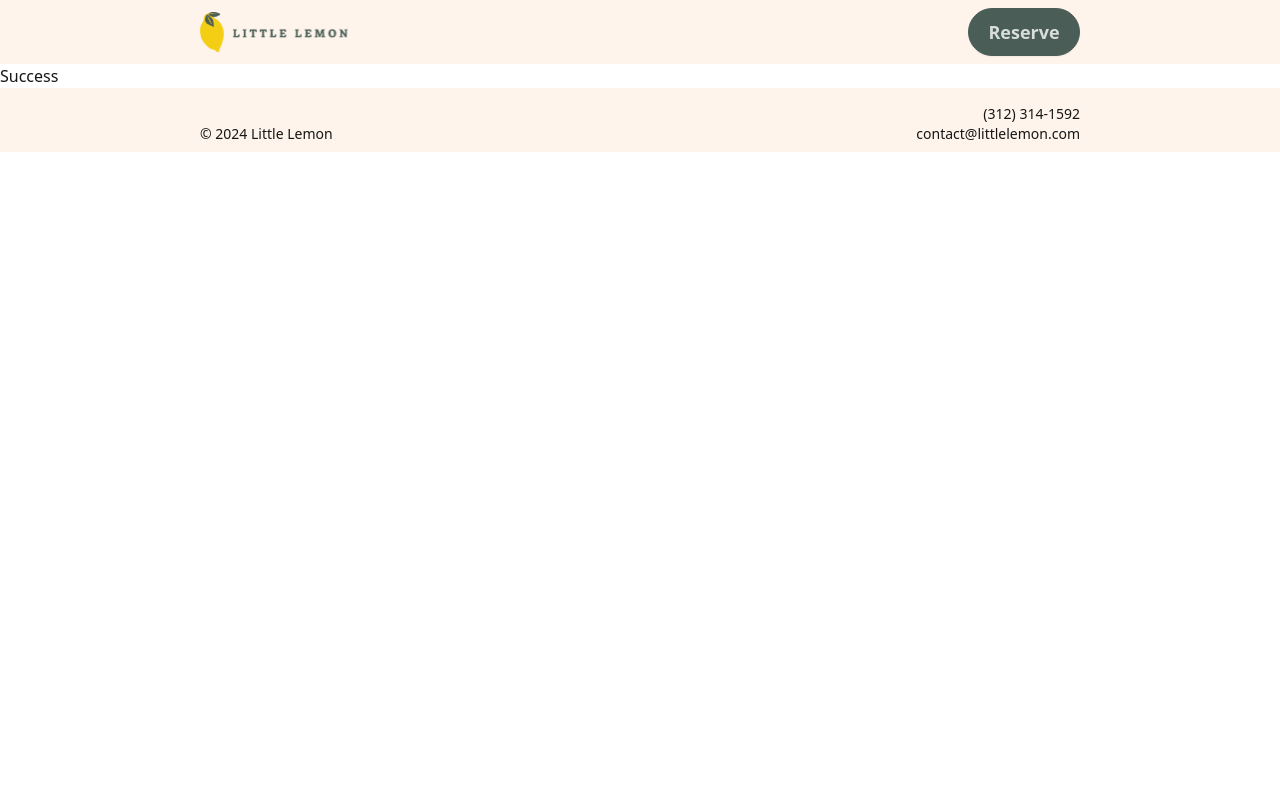
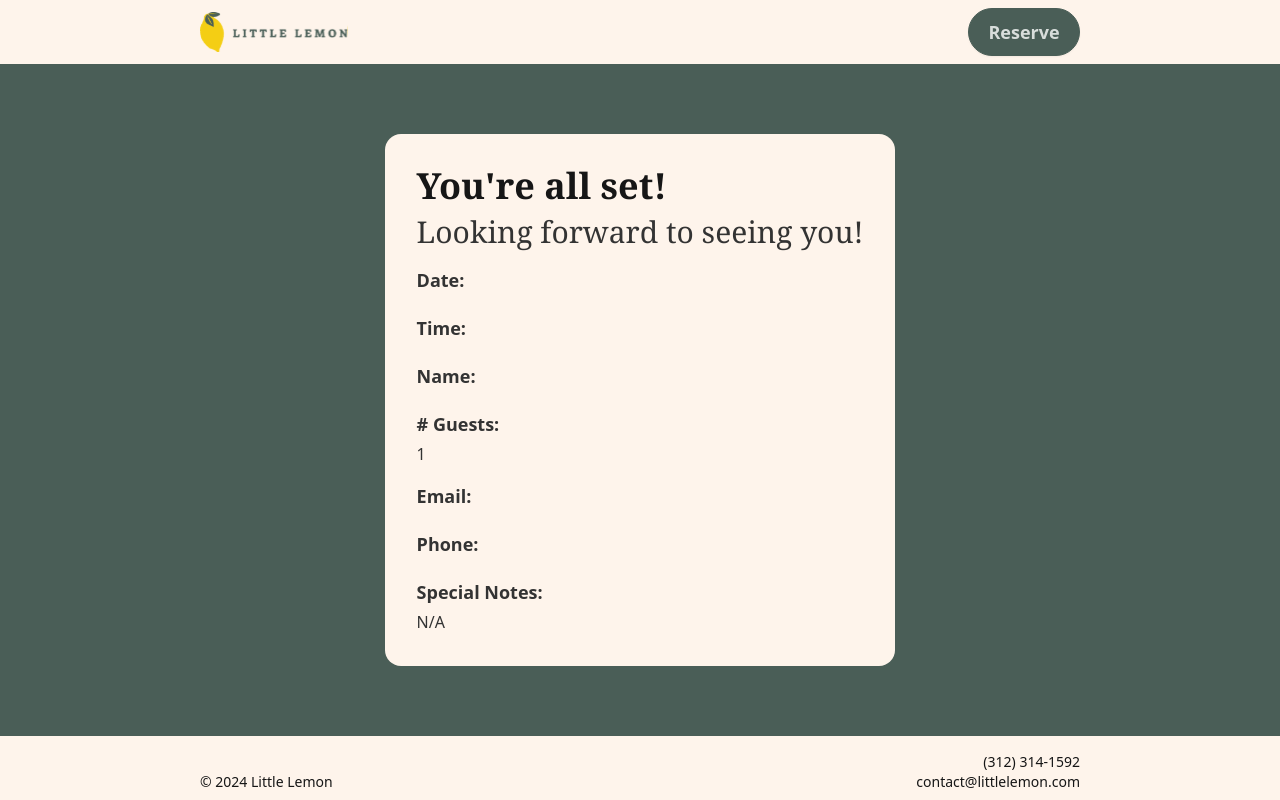
Before and after one commit to BKSchatzki/capstone-project, a React (Vite) app: page /success in a window 1280 px wide. Built offline with nearby package versions, Linux system fonts and the light colour scheme.

Commit message:
Implement validation and success page

```diff
--- a/package.json
+++ b/package.json
@@ -10,10 +10,12 @@
     "preview": "vite preview"
   },
   "dependencies": {
+    "formik": "^2.4.6",
     "lucide-react": "^0.378.0",
     "react": "^18.2.0",
     "react-dom": "^18.2.0",
-    "react-router-dom": "^6.23.1"
+    "react-router-dom": "^6.23.1",
+    "yup": "^1.4.0"
   },
   "devDependencies": {
     "@types/react": "^18.2.66",
--- a/src/components/Form.tsx
+++ b/src/components/Form.tsx
@@ -1,14 +1,51 @@
+import { useFormik } from 'formik';
+import { useNavigate } from 'react-router-dom';
+import * as Yup from 'yup';
+
 import Wrapper from './Wrapper';
 
 const availableTimes = ['17:00', '17:30', '18:00', '18:30', '19:00', '19:30', '20:00'];
 
 const Form = () => {
+  const navigate = useNavigate();
+
+  const formik = useFormik({
+    initialValues: {
+      date: new Date().toISOString().split('T')[0],
+      time: availableTimes[0],
+      name: '',
+      guests: 1,
+      email: '',
+      phone: '',
+      specialNotes: '',
+    },
+    validationSchema: Yup.object({
+      date: Yup.date().required('Please select a date'),
+      time: Yup.string().required('Please select a time'),
+      name: Yup.string().required('Please enter your name'),
+      guests: Yup.number()
+        .required('Please enter the number of guests')
+        .min(1, 'Please enter at least 1 guest')
+        .max(20, 'Please enter at most 20 guests'),
+      email: Yup.string().email('Invalid email address').required('Please enter your email'),
+      phone: Yup.string().required('Please enter your phone number'),
+      specialNotes: Yup.string(),
+    }),
+    onSubmit: (values) => {
+      localStorage.setItem('formData', JSON.stringify(values));
+      navigate('/success');
+    },
+  });
+
   return (
     <div className={`bg-primary`}>
       <Wrapper>
         <h1 className={`text-accent font-serif text-3xl font-bold`}>Reserve a table</h1>
         <p className={`text-base-200 pb-4 text-lg`}>Please fill the form below:</p>
-        <form className={`text-neutral flex w-full max-w-sm flex-col gap-4 px-4`}>
+        <form
+          onSubmit={formik.handleSubmit}
+          className={`text-neutral flex w-full max-w-sm flex-col gap-4 px-4`}
+        >
           <div className={`flex flex-col gap-1`}>
             <label
               htmlFor={`date`}
@@ -20,8 +57,14 @@ const Form = () => {
               type={'date'}
               id={'date'}
               defaultValue={new Date().toISOString().split('T')[0]}
-              className={`bg-base-200 px-2 py-1 text-lg`}
+              className={`bg-base-200 rounded-md px-2 py-1 text-lg ${
+                formik.touched.date && formik.errors.date ? 'border-2 border-red-500' : ''
+              }`}
+              {...formik.getFieldProps('date')}
             />
+            {formik.touched.date && formik.errors.date && (
+              <span className={`text-sm font-bold text-red-500`}>{formik.errors.date}</span>
+            )}
           </div>
           <div className={`flex flex-col gap-1`}>
             <label
@@ -32,7 +75,10 @@ const Form = () => {
             </label>
             <select
               id={'time'}
-              className={`bg-base-200 px-2 py-1 text-lg`}
+              className={`bg-base-200 rounded-md px-2 py-1 text-lg ${
+                formik.touched.time && formik.errors.time ? 'border-2 border-red-500' : ''
+              }`}
+              {...formik.getFieldProps('time')}
             >
               {availableTimes.map((time) => (
                 <option
@@ -43,6 +89,9 @@ const Form = () => {
                 </option>
               ))}
             </select>
+            {formik.touched.time && formik.errors.time && (
+              <span className={`text-sm font-bold text-red-500`}>{formik.errors.time}</span>
+            )}
           </div>
           <div className={`flex flex-col gap-1`}>
             <label
@@ -55,8 +104,14 @@ const Form = () => {
               type={'text'}
               id={'name'}
               placeholder={`Your name`}
-              className={`bg-base-200 px-2 py-1 text-lg`}
+              className={`bg-base-200 rounded-md px-2 py-1 text-lg ${
+                formik.touched.name && formik.errors.name ? 'border-2 border-red-500' : ''
+              }`}
+              {...formik.getFieldProps('name')}
             />
+            {formik.touched.name && formik.errors.name && (
+              <span className={`text-sm font-bold text-red-500`}>{formik.errors.name}</span>
+            )}
           </div>
           <div className={`flex flex-col gap-1`}>
             <label
@@ -68,11 +123,15 @@ const Form = () => {
             <input
               type={'number'}
               placeholder={`1`}
-              min="1"
-              max="20"
               id={'guests'}
-              className={`bg-base-200 px-2 py-1 text-lg`}
+              className={`bg-base-200 rounded-md px-2 py-1 text-lg ${
+                formik.touched.guests && formik.errors.guests ? 'border-2 border-red-500' : ''
+              }`}
+              {...formik.getFieldProps('guests')}
             />
+            {formik.touched.guests && formik.errors.guests && (
+              <span className={`text-sm font-bold text-red-500`}>{formik.errors.guests}</span>
+            )}
           </div>
           <div className={`flex flex-col gap-1`}>
             <label
@@ -85,22 +144,33 @@ const Form = () => {
               type={'email'}
               id={'email'}
               placeholder={`your@email.com`}
-              className={`bg-base-200 px-2 py-1 text-lg`}
+              className={`bg-base-200 rounded-md px-2 py-1 text-lg ${
+                formik.touched.email && formik.errors.email ? 'border-2 border-red-500' : ''
+              }`}
+              {...formik.getFieldProps('email')}
             />
+            {formik.touched.email && formik.errors.email && (
+              <span className={`text-sm font-bold text-red-500`}>{formik.errors.email}</span>
+            )}
           </div>
           <div className={`flex flex-col gap-1`}>
             <label
               htmlFor={`phone`}
               className={`text-base-200 text-lg font-bold`}
             >
-              Phone:
+              Phone Number:
             </label>
             <input
-              type={'tel'}
+              type={'text'}
               id={'phone'}
-              placeholder={`123-456-7890`}
-              className={`bg-base-200 px-2 py-1 text-lg`}
+              className={`bg-base-200 rounded-md px-2 py-1 text-lg ${
+                formik.touched.phone && formik.errors.phone ? 'border-2 border-red-500' : ''
+              }`}
+              {...formik.getFieldProps('phone')}
             />
+            {formik.touched.phone && formik.errors.phone && (
+              <span className={`text-sm font-bold text-red-500`}>{formik.errors.phone}</span>
+            )}
           </div>
           <div className={`flex flex-col gap-1`}>
             <label
@@ -113,8 +183,16 @@ const Form = () => {
               id={'special-note'}
               placeholder={`Any special requests or notes?`}
               rows={4}
-              className={`bg-base-200 px-2 py-1 text-lg`}
+              className={`bg-base-200 rounded-md px-2 py-1 text-lg ${
+                formik.touched.specialNotes && formik.errors.specialNotes
+                  ? 'border-2 border-red-500'
+                  : ''
+              }`}
+              {...formik.getFieldProps('specialNotes')}
             />
+            {formik.touched.specialNotes && formik.errors.specialNotes && (
+              <span className={`text-sm font-bold text-red-500`}>{formik.errors.specialNotes}</span>
+            )}
           </div>
           <button
             type={'submit'}
--- a/src/components/Success.tsx
+++ b/src/components/Success.tsx
@@ -1,5 +1,70 @@
+import {
+  useEffect,
+  useState,
+} from 'react';
+
+import Wrapper from './Wrapper';
+
 const Success = () => {
-  return <div>Success</div>;
+  const [booking, setBooking] = useState({
+    date: '',
+    time: '',
+    name: '',
+    guests: 1,
+    email: '',
+    phone: '',
+    specialNotes: '',
+  });
+
+  useEffect(() => {
+    const formData = localStorage.getItem('formData');
+    if (formData) {
+      setBooking(JSON.parse(formData));
+    }
+  }, []);
+
+  return (
+    <div className={`bg-primary`}>
+      <Wrapper>
+        <section className={`card bg-secondary flex flex-col items-center justify-center`}>
+          <div className={`card-body gap-4`}>
+            <div className={`flex flex-col gap-2`}>
+              <h1 className={`text-priamry font-serif text-4xl font-bold`}>You're all set!</h1>
+              <p className={`text-neutral font-serif text-3xl`}>Looking forward to seeing you!</p>
+            </div>
+            <div className={`flex flex-col gap-1`}>
+              <span className={`text-neutral text-lg font-bold`}>Date:</span>
+              <span className={`text-neutral`}>{booking.date}</span>
+            </div>
+            <div className={`flex flex-col gap-1`}>
+              <span className={`text-neutral text-lg font-bold`}>Time:</span>
+              <span className={`text-neutral`}>{booking.time}</span>
+            </div>
+            <div className={`flex flex-col gap-1`}>
+              <span className={`text-neutral text-lg font-bold`}>Name:</span>
+              <span className={`text-neutral`}>{booking.name}</span>
+            </div>
+            <div className={`flex flex-col gap-1`}>
+              <span className={`text-neutral text-lg font-bold`}># Guests:</span>
+              <span className={`text-neutral`}>{booking.guests}</span>
+            </div>
+            <div className={`flex flex-col gap-1`}>
+              <span className={`text-neutral text-lg font-bold`}>Email:</span>
+              <span className={`text-neutral`}>{booking.email}</span>
+            </div>
+            <div className={`flex flex-col gap-1`}>
+              <span className={`text-neutral text-lg font-bold`}>Phone:</span>
+              <span className={`text-neutral`}>{booking.phone}</span>
+            </div>
+            <div className={`flex flex-col gap-1`}>
+              <span className={`text-neutral text-lg font-bold`}>Special Notes:</span>
+              <span className={`text-neutral`}>{booking.specialNotes || 'N/A'}</span>
+            </div>
+          </div>
+        </section>
+      </Wrapper>
+    </div>
+  );
 };
 
 export default Success;
```
Also changed, not shown: 1 other file (tests, documents, lock files or other folders).
